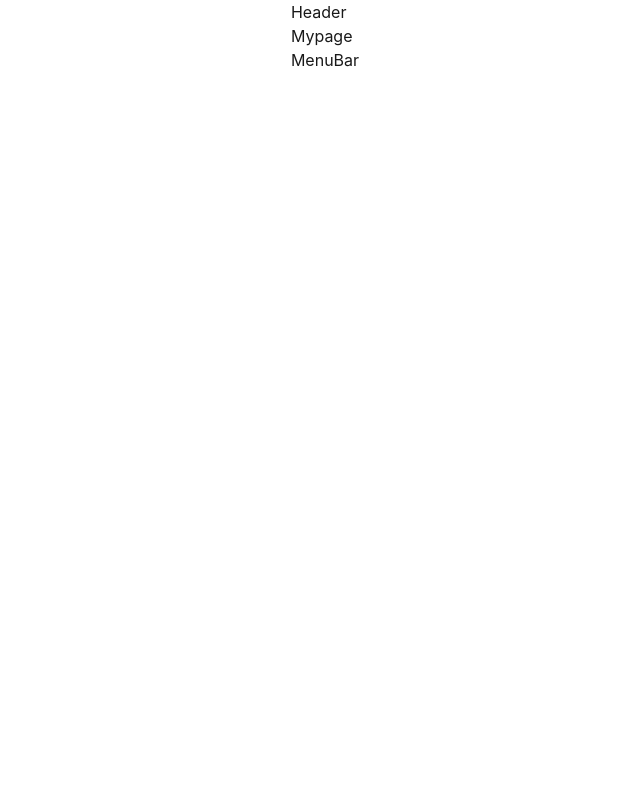
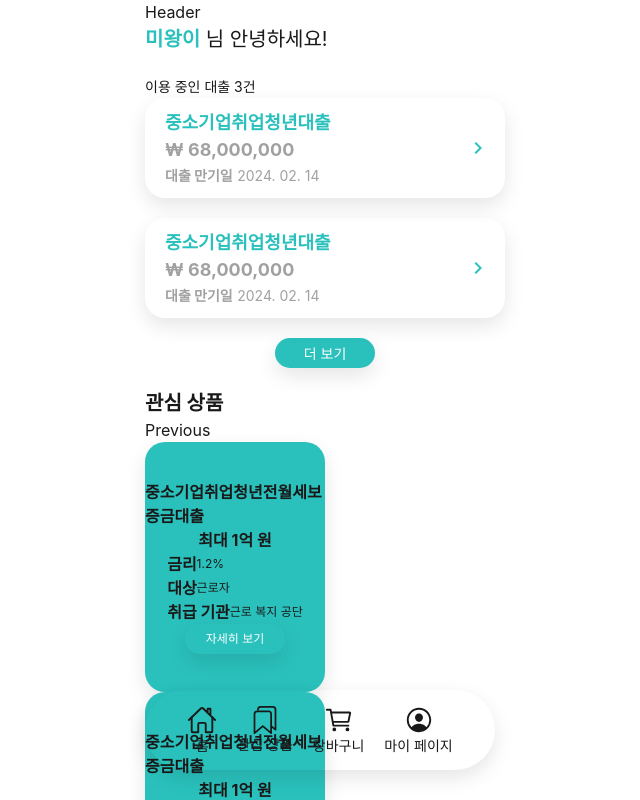
Before and after one commit to whtmdgn1409/Mini-Project-6-FE, a React (Vite) app: page /mypage in a window 1280 px wide. Shown: the top 800 px of the page, without its empty margins (315-955 px from the left). Built offline with nearby package versions, Linux system fonts and the light colour scheme; a web font is replaced by a local one.

Commit message:
[#5] Feat: 마이 페이지 마크업 & 메뉴바 컴포넌트

```diff
--- a/package.json
+++ b/package.json
@@ -24,6 +24,7 @@
   "devDependencies": {
     "@types/react": "^18.0.26",
     "@types/react-dom": "^18.0.9",
+    "@types/react-slick": "^0.23.10",
     "@typescript-eslint/eslint-plugin": "^5.51.0",
     "@typescript-eslint/parser": "^5.51.0",
     "@vitejs/plugin-react": "^3.0.0",
--- a/src/components/MenuBar.tsx
+++ b/src/components/MenuBar.tsx
@@ -1,9 +1,51 @@
 import React from 'react';
+import {
+  IoBookmarksOutline,
+  IoCartOutline,
+  IoHomeOutline,
+  IoPersonCircleOutline,
+} from 'react-icons/io5';
+import { useNavigate } from 'react-router-dom';
 
 type Props = {};
 
 const MenuBar = (props: Props) => {
-  return <div>MenuBar</div>;
+  const navigate = useNavigate();
+  const navigateHandler = (link: string) => {
+    return navigate(`/${link}`);
+  };
+  return (
+    <div className='w-[350px] h-[80px] bg-white shadow-default rounded-[40px] flex justify-center items-center gap-5 fixed bottom-[30px] !z-50'>
+      <div
+        onClick={() => navigateHandler('')}
+        className='flex flex-col items-center cursor-pointer'
+      >
+        <IoHomeOutline className='text-[30px]' />
+        <span className='text-[14px]'>홈</span>
+      </div>
+      <div
+        onClick={() => navigateHandler('cart')}
+        className='flex flex-col items-center cursor-pointer'
+      >
+        <IoBookmarksOutline className='text-[28px]' />
+        <span className='text-[14px]'>관심 상품</span>
+      </div>
+      <div
+        onClick={() => navigateHandler('cart')}
+        className='flex flex-col items-center cursor-pointer'
+      >
+        <IoCartOutline className='text-[30px]' />
+        <span className='text-[14px]'>장바구니</span>
+      </div>
+      <div
+        onClick={() => navigateHandler('mypage')}
+        className='flex flex-col items-center cursor-pointer'
+      >
+        <IoPersonCircleOutline className='text-[30px]' />
+        <span className='text-[14px]'>마이 페이지</span>
+      </div>
+    </div>
+  );
 };
 
 export default MenuBar;
--- /dev/null
+++ b/src/components/MyPage/LikeBox.tsx
@@ -0,0 +1,31 @@
+import React from 'react';
+
+const LikeBox = () => {
+  return (
+    <div className='w-[180px] h-[250px] bg-mw flex flex-col items-center justify-center rounded-default shadow-default'>
+      <span className='text-white font-bold'>
+        중소기업취업청년전월세보증금대출
+      </span>
+      <span className='text-white font-bold'>최대 1억 원</span>
+      <div>
+        <div className='flex items-center'>
+          <span className='font-bold'>금리</span>{' '}
+          <span className='text-[12px]'>1.2%</span>
+        </div>
+        <div className='flex items-center'>
+          <span className='font-bold'>대상</span>{' '}
+          <span className='text-[12px]'>근로자</span>
+        </div>
+        <div className='flex items-center'>
+          <span className='font-bold'>취급 기관</span>{' '}
+          <span className='text-[12px]'>근로 복지 공단</span>
+        </div>
+      </div>
+      <button className='mwBtn !w-[100px] !h-[30px] !text-[12px]'>
+        자세히 보기
+      </button>
+    </div>
+  );
+};
+
+export default LikeBox;
--- a/src/components/UserInfo/LikeBox.tsx
+++ /dev/null
@@ -1,7 +0,0 @@
-import React from 'react';
-
-const LikeBox = () => {
-  return <div>LikeBox</div>;
-};
-
-export default LikeBox;
--- a/src/pages/MyPage/index.tsx
+++ b/src/pages/MyPage/index.tsx
@@ -1,9 +1,41 @@
 import React from 'react';
+import LoanBox from '../../components/MyPage/LoanBox';
+import Slider from 'react-slick';
+import LikeBox from '../../components/MyPage/LikeBox';
+import { useNavigate } from 'react-router-dom';
 
 type Props = {};
 
 const Mypage = (props: Props) => {
-  return <div>Mypage</div>;
+  const navigate = useNavigate();
+  const settings = {};
+  return (
+    <div>
+      <h1 className='text-[20px]'>
+        <span className='text-mw font-bold'>미왕이</span> 님 안녕하세요!
+      </h1>
+      <div className='mt-[20px]'>
+        <span className='text-[14px]'>이용 중인 대출 3건</span>
+        <div className='flex gap-5 flex-col items-center'>
+          <LoanBox />
+          <LoanBox />
+          <button className='mwBtn !h-[30px] !text-[14px]'>더 보기</button>
+        </div>
+      </div>
+      <h2 className='text-[20px] font-bold mt-[20px]'>관심 상품</h2>
+      <Slider {...settings}>
+        <LikeBox />
+      </Slider>
+      <div>
+        <h2 className='text-[20px] font-bold mt-[20px] mb-[10px]'>
+          회원 정보 수정
+        </h2>
+        <span onClick={() => navigate('/userinfo')} className='cursor-pointer'>
+          비밀번호 | 맞춤 정보 변경
+        </span>
+      </div>
+    </div>
+  );
 };
 
 export default Mypage;
--- a/src/pages/UserInfoPage/index.tsx
+++ b/src/pages/UserInfoPage/index.tsx
@@ -1,26 +1,9 @@
 import React from 'react';
-import LikeBox from '../../components/UserInfo/LikeBox';
-import LoanBox from '../../components/UserInfo/LoanBox';
 
 type Props = {};
 
 const UserInfoPage = (props: Props) => {
-  return (
-    <div>
-      <h1 className='text-[20px]'>
-        <span className='text-mw font-bold'>미왕이</span> 님 안녕하세요!
-      </h1>
-      <span className='text-[14px]'>이용 중인 대출 3건</span>
-      <div className='flex gap-5 flex-col items-center'>
-        <LoanBox />
-        <LoanBox />
-        <button className='mwBtn !h-[30px] !text-[14px]'>더 보기</button>
-      </div>
-      <br />
-      <h2 className='text-[20px] font-bold'>관심 상품</h2>
-      <LikeBox />
-    </div>
-  );
+  return <div>UserInfoPage</div>;
 };
 
 export default UserInfoPage;
```
Also changed, not shown: src/components/MyPage/LoanBox.tsx (renamed from src/components/UserInfo/LoanBox.tsx), 1 other file (tests, documents, lock files or other folders).
